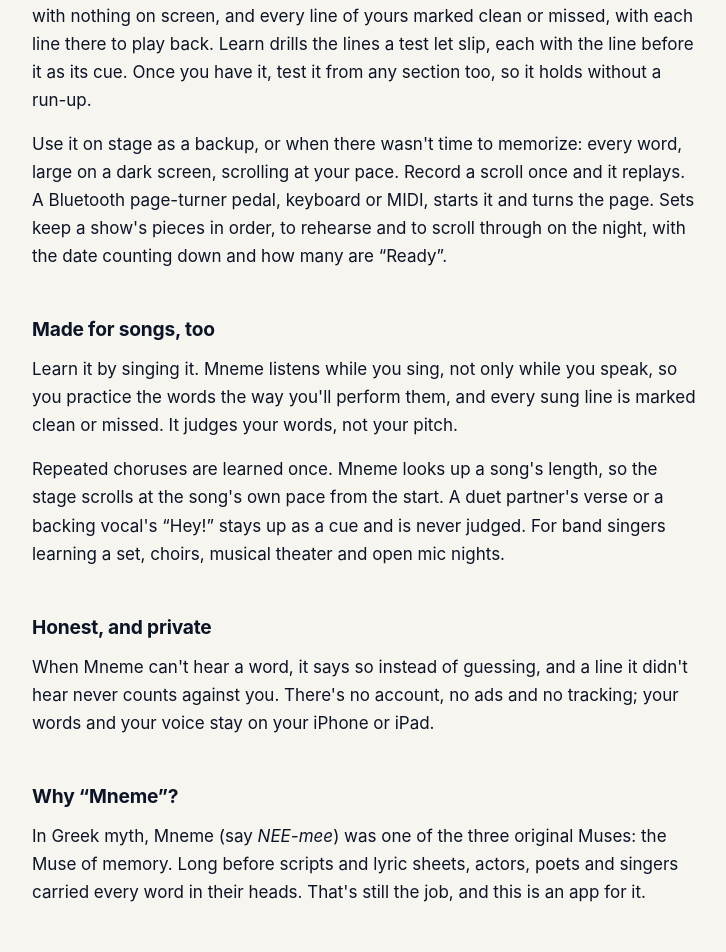
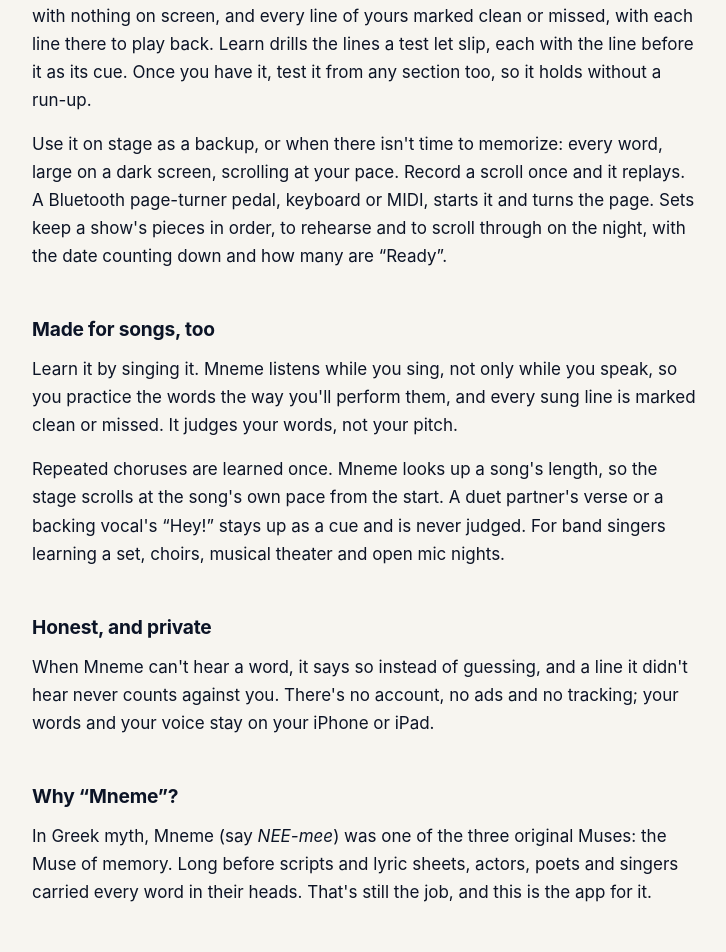
Before and after one commit to boynepe/boynepe.github.io, a plain HTML site: page mneme/index.html in a window 1280 px wide. Shown: the part 1000-1952 px from the top of the page, without its empty margins (276-1002 px from the left). Drawn offline with Linux system fonts and the light colour scheme.

Commit message:
Mneme page: "isn't time" and "the app for it", as the listing now says
Co-Authored-By: Claude Opus 5.5 <noreply@anthropic.com>
Claude-Session: https://claude.ai/code/session_01Fvw1DzhuwVVk442A5zGaWG

```diff
--- a/mneme/index.html
+++ b/mneme/index.html
@@ -77,7 +77,7 @@ clean or missed, with each line there to play back. Learn drills the lines a
 test let slip, each with the line before it as its cue. Once you have it, test
 it from any section too, so it holds without a run-up.</p>
 
-<p>Use it on stage as a backup, or when there wasn't time to memorize: every
+<p>Use it on stage as a backup, or when there isn't time to memorize: every
 word, large on a dark screen, scrolling at your pace. Record a scroll once and
 it replays. A Bluetooth page-turner pedal, keyboard or MIDI, starts it and
 turns the page. Sets keep a show's pieces in order, to rehearse and to scroll
@@ -101,7 +101,7 @@ tracking; your words and your voice stay on your iPhone or iPad.</p>
 <p>In Greek myth, Mneme (say <em>NEE-mee</em>) was one of the three original
 Muses: the Muse of memory. Long before scripts and lyric sheets, actors, poets
 and singers carried every word in their heads. That's still the job, and this
-is an app for it.</p>
+is the app for it.</p>
 
 <h2>Pages</h2>
 <ul>
```
